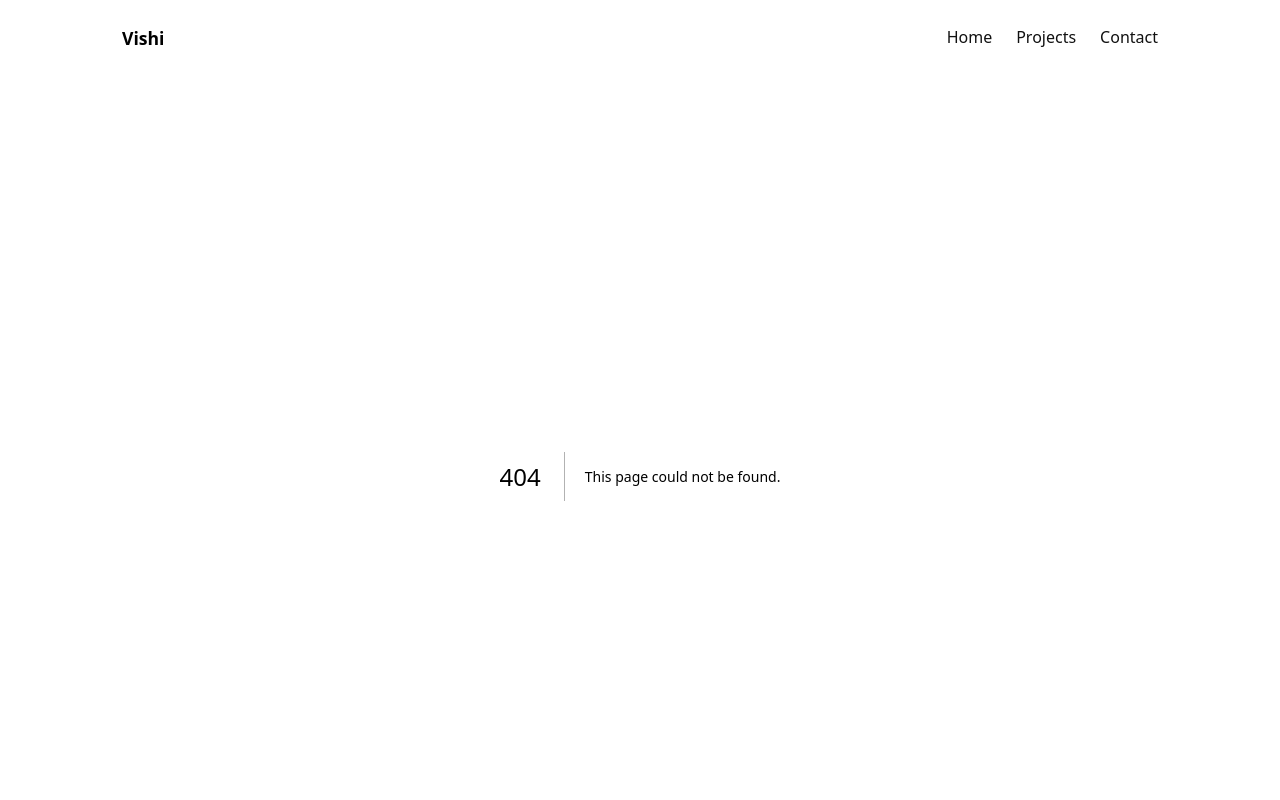
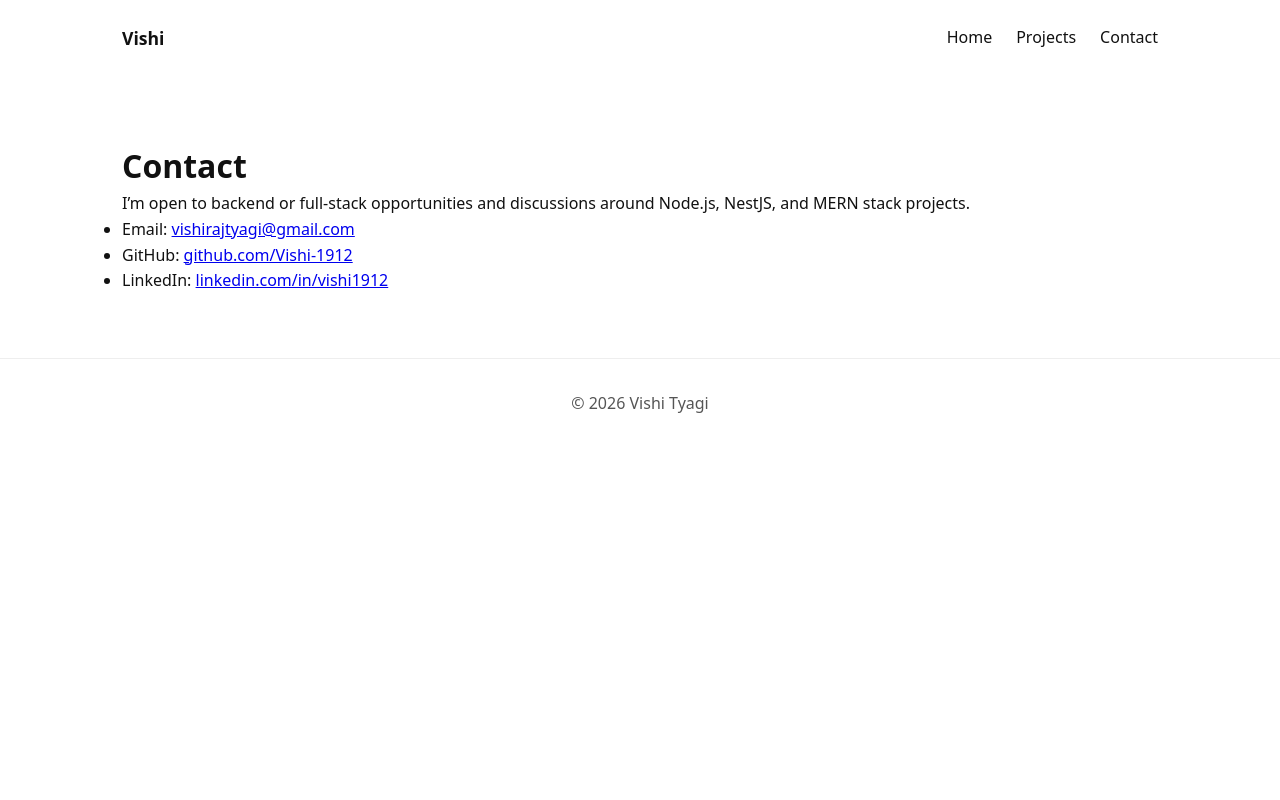
Before and after one commit to Vishi-1912/vishi-portfolio, a Next.js app: page /contact in a window 1280 px wide. Before the commit this address had no page. Shown: the top 800 px of the page. Built offline with nearby package versions, Linux system fonts and the light colour scheme.

Commit message:
feat: add contact page and finalize portfolio v1

```diff
--- /dev/null
+++ b/app/contact/page.tsx
@@ -0,0 +1,39 @@
+export default function ContactPage() {
+  return (
+    <main>
+      <h1>Contact</h1>
+
+      <p>
+        I’m open to backend or full-stack opportunities and discussions around
+        Node.js, NestJS, and MERN stack projects.
+      </p>
+
+      <ul>
+        <li>
+          Email:{" "}
+          <a href="mailto:vishirajtyagi@gmail.com">
+            vishirajtyagi@gmail.com
+          </a>
+        </li>
+        <li>
+          GitHub:{" "}
+          <a
+            href="https://github.com/Vishi-1912"
+            target="_blank"
+          >
+            github.com/Vishi-1912
+          </a>
+        </li>
+        <li>
+          LinkedIn:{" "}
+          <a
+            href="https://linkedin.com/in/vishi1912"
+            target="_blank"
+          >
+            linkedin.com/in/vishi1912
+          </a>
+        </li>
+      </ul>
+    </main>
+  );
+}
--- a/components/Hero.tsx
+++ b/components/Hero.tsx
@@ -14,7 +14,7 @@ export default function Hero() {
 
       <div className={styles.actions}>
         <a
-          href="/resume.pdf"
+          href="/Vishi_Tyagi_Full_Stack_Developer.pdf"
           target="_blank"
           className={styles.primary}
         >
@@ -22,7 +22,7 @@ export default function Hero() {
         </a>
 
         <a
-          href="https://github.com/your-github-username"
+          href="https://github.com/Vishi-1912"
           target="_blank"
           className={styles.secondary}
         >
@@ -30,7 +30,7 @@ export default function Hero() {
         </a>
 
         <a
-          href="https://linkedin.com/in/your-linkedin"
+          href="https://linkedin.com/in/vishi1912"
           target="_blank"
           className={styles.secondary}
         >
--- a/components/Navbar.tsx
+++ b/components/Navbar.tsx
@@ -1,4 +1,5 @@
 import styles from "@/styles/navbar.module.css";
+import Link from 'next/link';
 
 export default function Navbar() {
   return (
@@ -6,9 +7,9 @@ export default function Navbar() {
       <div className={styles.logo}>Vishi</div>
 
       <ul className={styles.links}>
-        <li><a href="/">Home</a></li>
-        <li><a href="/projects">Projects</a></li>
-        <li><a href="/contact">Contact</a></li>
+        <li><Link href="/">Home</Link></li>
+        <li><Link href="/projects">Projects</Link></li>
+        <li><Link href="/contact">Contact</Link></li>
       </ul>
     </nav>
   );
```
Also changed, not shown: 1 other file (tests, documents, lock files or other folders).
